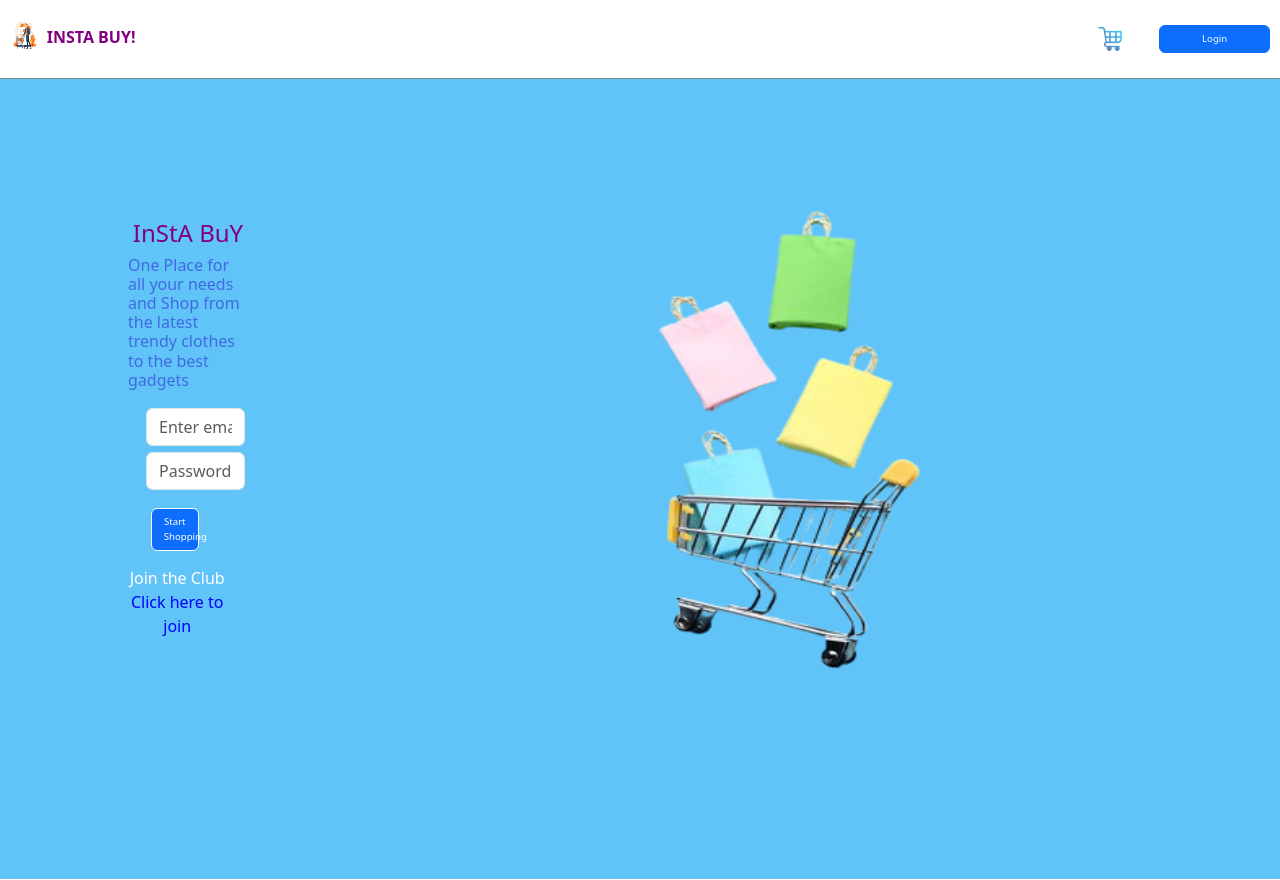
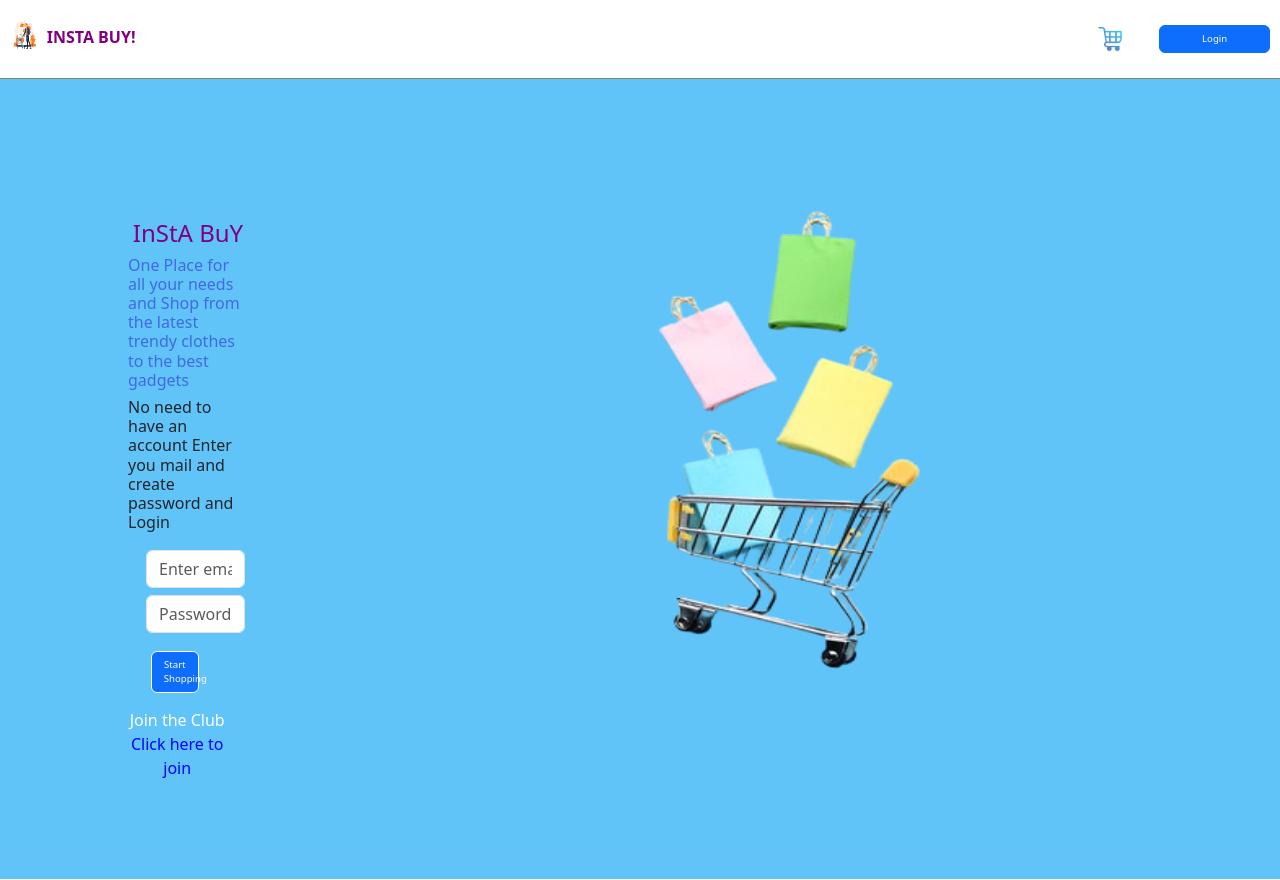
Before and after one commit to Afroz2109/E_Commerce, a React (Vite) app: page /#/login in a window 1280 px wide. Built offline with nearby package versions, Linux system fonts and the light colour scheme.

Commit message:
Login.jsx

```diff
--- a/src/components/Login.jsx
+++ b/src/components/Login.jsx
@@ -15,6 +15,7 @@ export default function Login({setUser}) {
                     <h1 style={{color:'purple',textAlign:'center'}}>InStA BuY</h1>
                     <h5 style={{color:'royalblue',width:'100%'}}>One Place for all your needs and Shop from the latest trendy clothes to the best gadgets</h5>
                     <Form >
+                        <h5>No need to have an account Enter you mail and create password and Login</h5>
                         <div className="form" style={{width:'85%',marginTop:'4%',margin:'10px',}}>
                         <Form.Group  controlId="formBasicEmail">
                           <Form.Control type="email" placeholder="Enter email"  onChange={(e)=> setEmail(e.currentTarget.value)}/>
```
